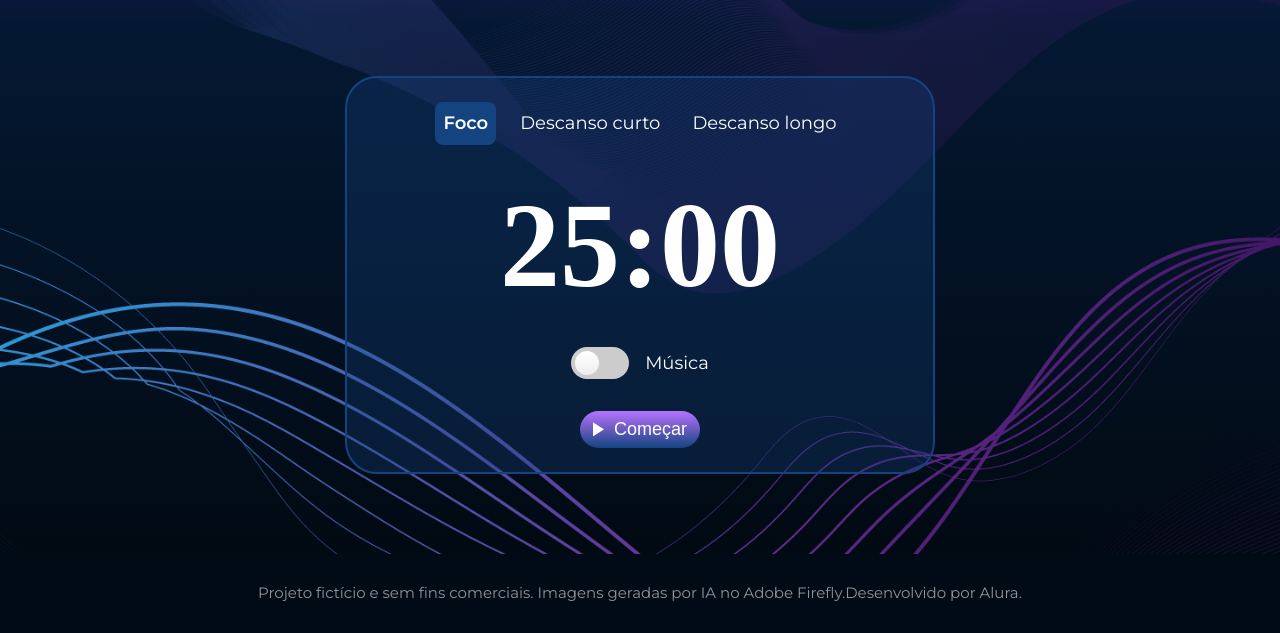
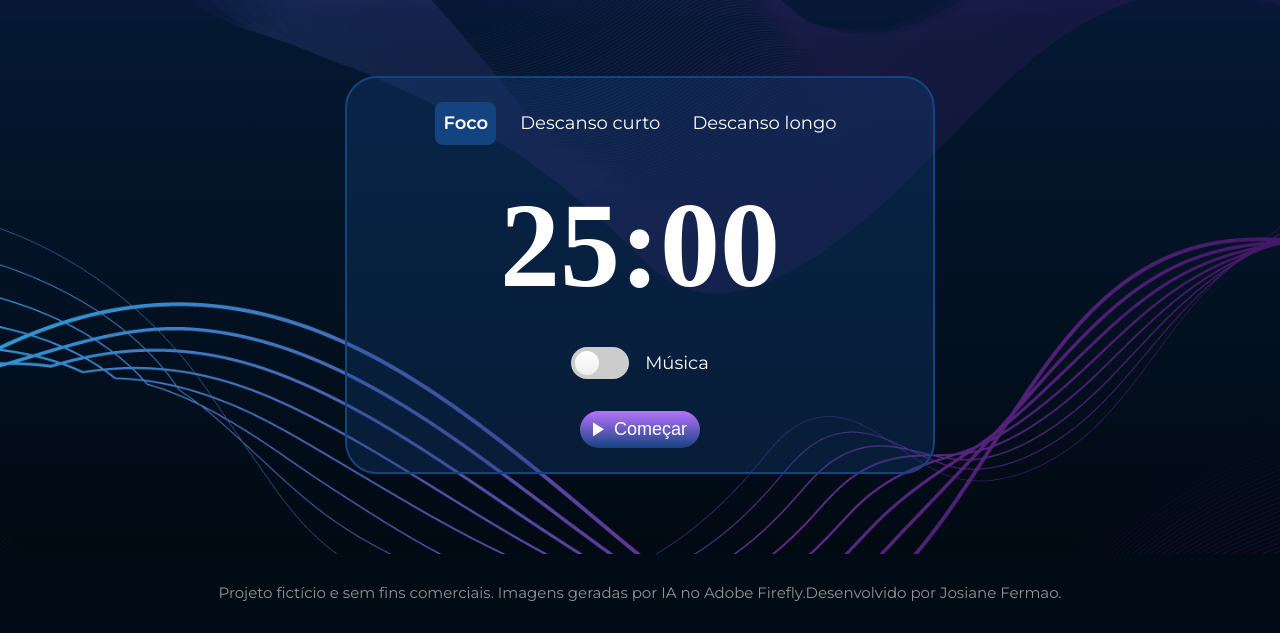
Before and after one commit to josifermaodev/Fokus-projeto-base, a plain HTML site: page index.html in a window 1280 px wide. Shown: the part 548-1181 px from the top of the page. Drawn offline with nearby package versions, Linux system fonts and the light colour scheme; a web font is replaced by a local one.

Commit message:
Update index.html

```diff
--- a/index.html
+++ b/index.html
@@ -72,7 +72,7 @@
 
         <footer class="app__footer">
             <p class="app__footer-text">
-                Projeto fictício e sem fins comerciais. Imagens geradas por IA no Adobe Firefly.Desenvolvido por Alura.
+                Projeto fictício e sem fins comerciais. Imagens geradas por IA no Adobe Firefly.Desenvolvido por Josiane Fermao.
             </p>
         </footer>
     </main>
```
